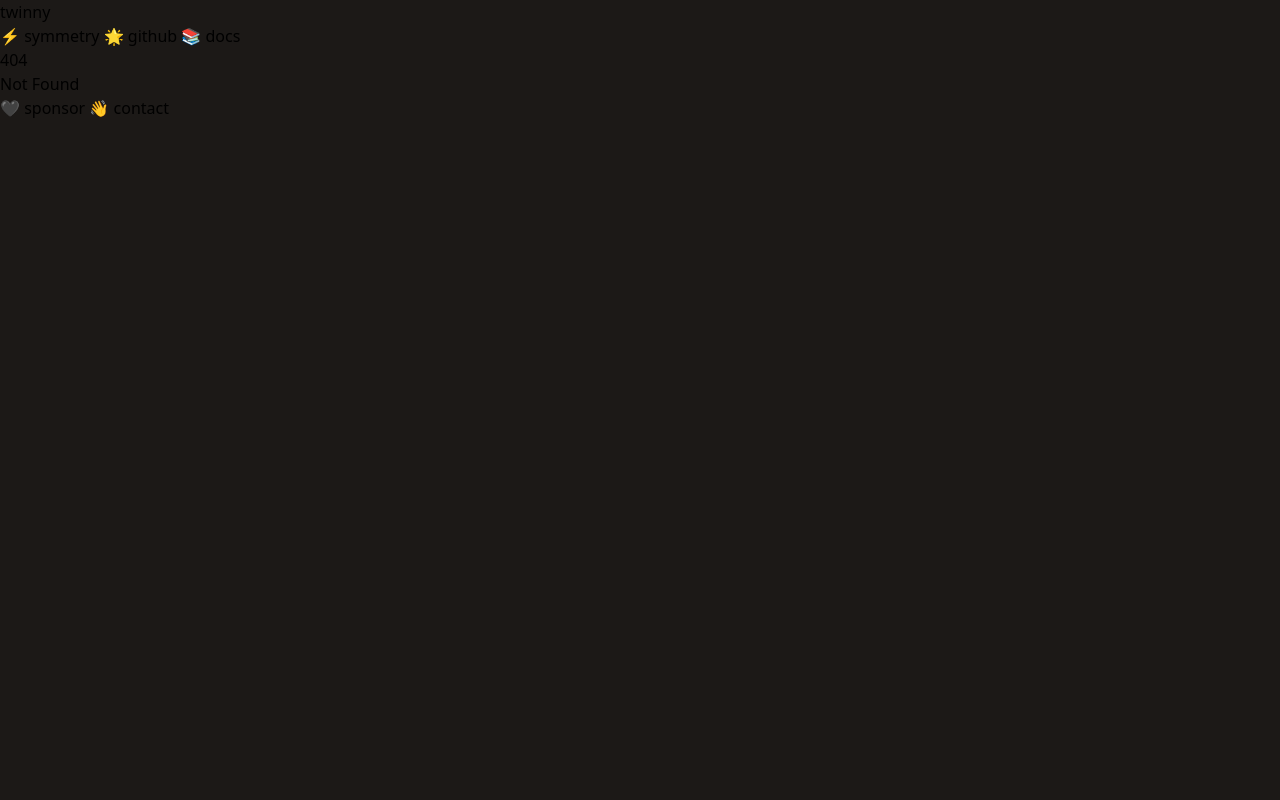
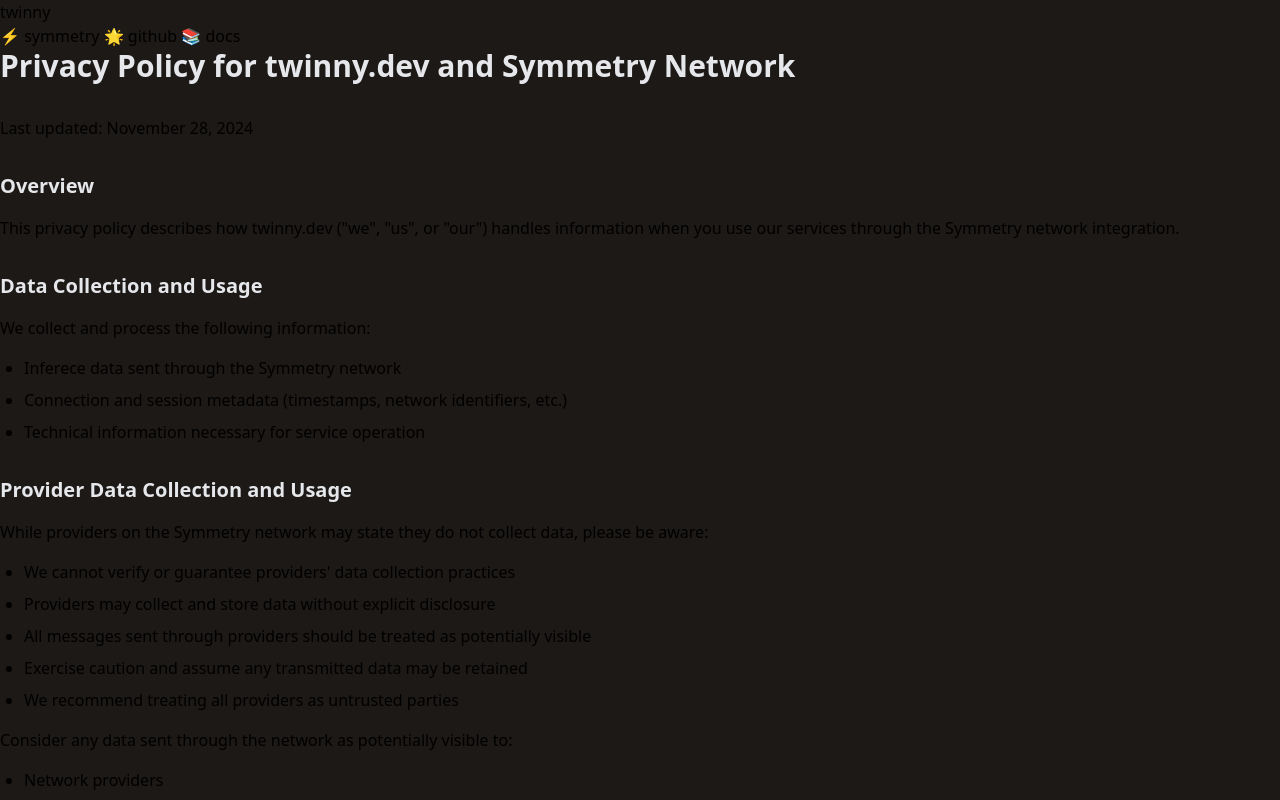
Before and after one commit to twinnydotdev/twinny-ui, a SvelteKit app: page /privacy in a window 1280 px wide. Before the commit this address had no page. Shown: the top 800 px of the page. Built offline with nearby package versions, Linux system fonts and the light colour scheme.

Commit message:
add privacy policy

```diff
--- a/src/lib/translations/en/common.json
+++ b/src/lib/translations/en/common.json
@@ -43,7 +43,7 @@
   "totalRequests": "Total requests",
   "up_time_minutes": "Up time (minutes)",
   "public": "Public",
-  "read_symmetry_documentation": "Read the Symmetry documentation.",
+  "privacy_policy": "Privacy policy",
   "show_offline": "Show offline",
   "sponsor": "sponsor",
   "subscribe_error": "Something went wrong. Have you subscribed before?",
--- /dev/null
+++ b/src/routes/privacy/+page.svelte
@@ -0,0 +1,96 @@
+<script>
+  import { Marked } from 'marked'
+
+  const marked = new Marked()
+
+  const markdown = marked.parse(`
+  # Privacy Policy for twinny.dev and Symmetry Network
+
+  Last updated: November 28, 2024
+
+  ## Overview
+  This privacy policy describes how twinny.dev ("we", "us", or "our") handles information when you use our services through the Symmetry network integration.
+
+  ## Data Collection and Usage
+  We collect and process the following information:
+  - Inferece data sent through the Symmetry network
+  - Connection and session metadata (timestamps, network identifiers, etc.)
+  - Technical information necessary for service operation
+
+  ## Provider Data Collection and Usage
+  While providers on the Symmetry network may state they do not collect data, please be aware:
+  - We cannot verify or guarantee providers' data collection practices
+  - Providers may collect and store data without explicit disclosure
+  - All messages sent through providers should be treated as potentially visible
+  - Exercise caution and assume any transmitted data may be retained
+  - We recommend treating all providers as untrusted parties
+
+  Consider any data sent through the network as potentially visible to:
+  - Network providers
+  - Infrastructure operators
+
+  ## Data Storage and Security
+  While we implement reasonable security measures, please note:
+  - Communications over the Symmetry network may be visible to network participants
+  - We cannot guarantee complete security of data transmission or storage
+  - You are responsible for the content you transmit through the service
+
+  ## Disclaimer of Liability
+  We expressly disclaim liability for:
+  - Data loss, corruption, or breach
+  - Unauthorized access to transmitted content
+  - Service interruptions or failures
+  - Any damages arising from use of the service
+
+  ## Your Responsibilities
+  By using our service, you agree to:
+  - Not transmit sensitive or confidential information
+  - Comply with applicable laws and regulations
+  - Accept all risks associated with using a distributed network
+  - Take appropriate precautions to protect your data
+  - Not transmit hate speech, harassment, or discriminatory content
+  - Not engage in harmful, abusive, or malicious behavior
+  - Take full responsibility for all content transmitted through the service
+  - Not use the service for illegal activities or harmful purposes
+  - Understand that you are solely responsible for your actions and content
+  - Accept that we may terminate service for violation of these terms
+
+  ## Data Retention
+  - Message logs may be retained for technical and operational purposes
+  - We may delete data at any time without notice
+  - You are responsible for maintaining your own backups
+
+  ## Third-Party Services
+  - Data is not shared with third parties without your explicit consent
+
+  ## Changes to Policy
+  We may update this policy at any time. Continued use of the service constitutes acceptance of any changes.
+
+  ## Contact
+  For questions about this privacy policy, contact us on X at [@twinnydotdev](https://x.com/twinnydotdev).
+  `)
+</script>
+
+<div class="max-w-3xl mx-auto px-6 py-8 rounded-lg shadow-md">
+  <div class="prose prose-slate max-w-none text-white">
+    {@html markdown}
+  </div>
+</div>
+
+<style>
+  :global(.prose h1) {
+    @apply text-3xl font-bold text-gray-200 mb-8;
+  }
+
+  :global(.prose h2) {
+    @apply text-xl font-semibold text-gray-200 mb-4 mt-8;
+  }
+
+  :global(.prose ul) {
+    @apply my-4 list-disc pl-6;
+  }
+
+  :global(.prose li) {
+    @apply mb-2;
+  }
+</style>
```
Also changed, not shown: src/routes/symmetry/+page.svelte (+24 -19 lines).
